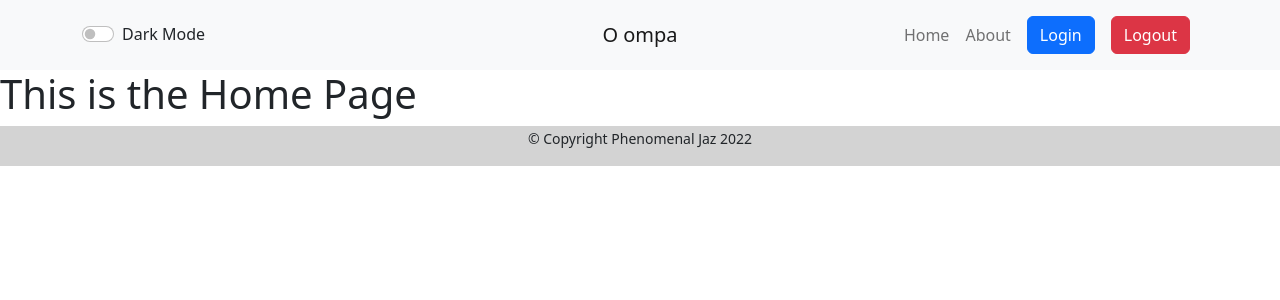
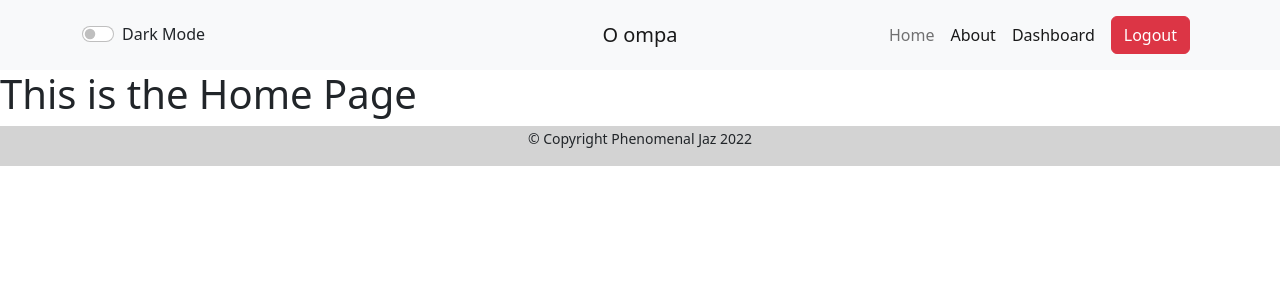
Before and after one commit to aftab87/oompa, a React (Create React App) app: page / in a window 1280 px wide. Shown: the top 300 px of the page. Built offline with nearby package versions, Linux system fonts and the light colour scheme.

Commit message:
conditional header nav (logged in or out)

```diff
--- a/src/App.js
+++ b/src/App.js
@@ -1,4 +1,3 @@
-
 import "./App.css";
 import { Route, Routes } from "react-router-dom";
 import Home from "Pages/Home";
@@ -8,6 +7,7 @@ import Login from "Pages/Login";
 import Page404 from "Pages/Page404";
 import EmailConfirmation from "Pages/EmailConfirmation";
 import MainLayout from "Layouts/MainLayout";
+import Dashboard from "Pages/Dashboard";
 
 function App() {
   return (
@@ -19,6 +19,7 @@ function App() {
           <Route path="about" element={<About />} />
           <Route path="signup" element={<SignUp />} />
           <Route path="login" element={<Login />} />
+          <Route path="dashboard" element={<Dashboard />} />
           <Route path="emailconfirmation" element={<EmailConfirmation />} />
           <Route path="*" element={<Page404 />} />
         </Route>
--- a/src/Components/Header.jsx
+++ b/src/Components/Header.jsx
@@ -4,9 +4,11 @@ import Form from "react-bootstrap/Form";
 import Nav from "react-bootstrap/Nav";
 import Navbar from "react-bootstrap/Navbar";
 import { Link, NavLink } from "react-router-dom";
+import "Components/Stylesheets/header.css";
 
 // Need to include a dark and light mode
 function Header() {
+  const isLoggedIn = true;
   return (
     <Navbar bg="light" expand="lg">
       {/* <NavLink className={({ isActive }) => (isActive ? "link-active" : "link-inactive")} to="/">
@@ -25,15 +27,23 @@ function Header() {
             <Nav.Link as={Link} to="/" className="d-flex align-items-center justify-content-center">
               Home
             </Nav.Link>
-            <Nav.Link as={Link} to="/about" className="d-flex align-items-center justify-content-center">
+            <Nav.Link as={Link} to="/about" className="d-flex align-items-center active justify-content-center">
               About
             </Nav.Link>
-            <Button as={Link} variant="primary" className="m-2" to="/login">
-              Login
-            </Button>
-            <Button as={Link} variant="danger" className="m-2" to="/logout">
-              Logout
-            </Button>
+            {isLoggedIn ? (
+              <>
+                <Nav.Link as={Link} to="/dashboard" className="d-flex align-items-center active justify-content-center">
+                  Dashboard
+                </Nav.Link>
+                <Button as={Link} variant="danger" className="m-2" to="/logout">
+                  Logout
+                </Button>
+              </>
+            ) : (
+              <Button as={Link} variant="primary" className="m-2" to="/login">
+                Login
+              </Button>
+            )}
           </Nav>
         </Navbar.Collapse>
       </Container>
--- a/src/Components/Stylesheets/header.css
+++ b/src/Components/Stylesheets/header.css
@@ -1,7 +1,7 @@
 
 @import url('https://fonts.googleapis.com/css2?family=Poppins:wght@300;600&family=Roboto:wght@300;400&display=swap');
 
-.nav-con{
+/* .nav-con{
     width: 100% ;
     display: flex;
     padding: 16px;
@@ -23,4 +23,8 @@
     color: white;
     border-radius: 4px;
     width: 71px;
+} */
+
+.navbar-nav .active_j{
+    color: #6610F2;
 }
```
